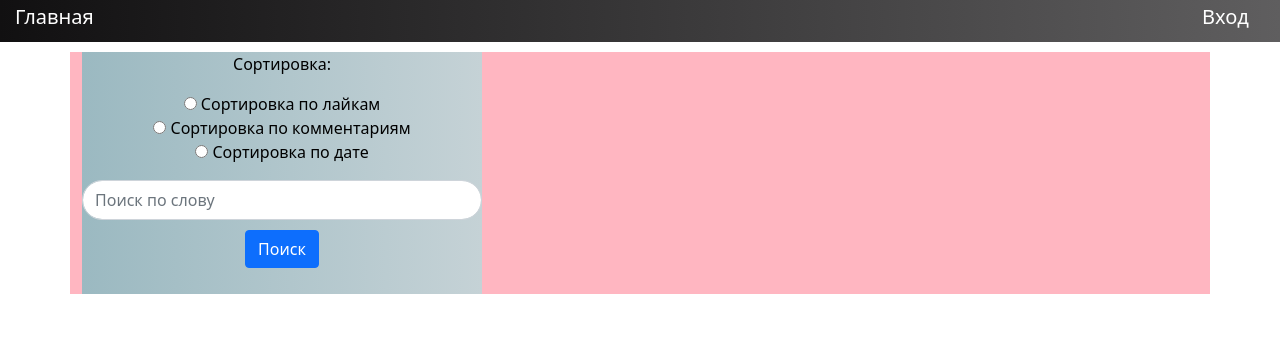
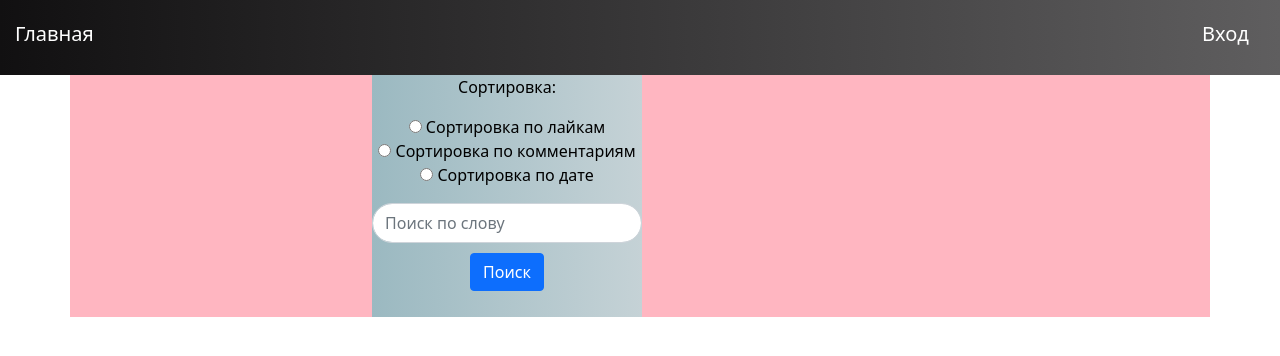
Before and after one commit to sasha-pipec/mentor_project, a Django app: page / in a window 1280 px wide. Shown: the top 356 px of the page. Run offline with Django 4.2, Linux system fonts and the light colour scheme; data that the repository does not hold is empty; some libraries are stand-ins or nearby versions.

Commit message:
add change for project-style.css

```diff
--- a/photobatle/static/css/project-style.css
+++ b/photobatle/static/css/project-style.css
@@ -2,6 +2,8 @@
 .container{
 background-color:#FFB6C1;
 display:inline-flex;
+height:auto;
+justify-content: space-evenly;
 }
 
 /* Поставили фиксированный размер картинки */
@@ -14,7 +16,7 @@ img.card-img-top{
 /* Выровнили изображения по центру блока */
 .card{
 position:relative;
-height:550px;
+height:auto;
 margin:auto;
 border:3px solid black ;
 }
@@ -50,7 +52,7 @@ nav.navbar.navbar-expand-lg.navbar-light {
     background: rgb(17,16,17);
     background: linear-gradient(90deg, rgba(17,16,17,1) 0%, rgba(95,94,95,1) 100%);
     color:white;
-    margin-bottom:10px;
+    height:75px;
 }
 
 /* Изменили цвет элементов navbar */
@@ -71,13 +73,14 @@ color:black;
 
 /* Внешний отступ снизу у карточек */
 .col{
+margin-top:10px;
 margin-bottom:10px;
 }
 
 /* Внешний вид формы для сортироовки*/
 .SortForm{
 height:100%;
-width:400px;
+width:270px;
 background: rgb(155,185,193);
 background: linear-gradient(90deg, rgba(155,185,193,1) 0%, rgba(197,210,214,1) 100%);
 text-align:center;
--- a/photobatle/templates/photobatle/home_html_with_post_and_SortForm.html
+++ b/photobatle/templates/photobatle/home_html_with_post_and_SortForm.html
@@ -144,5 +144,6 @@
       });
 
 
+
 </script>
 {% endblock %}
```
